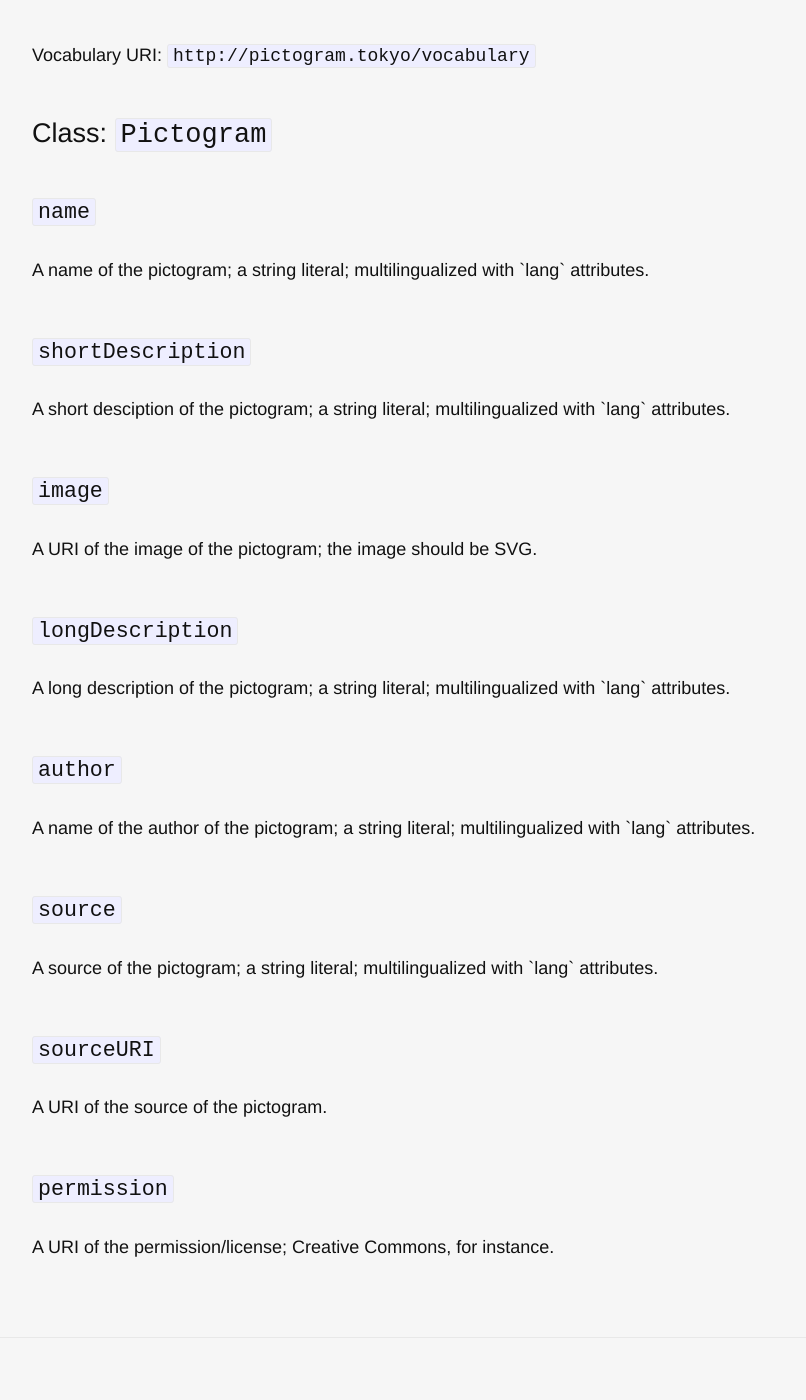
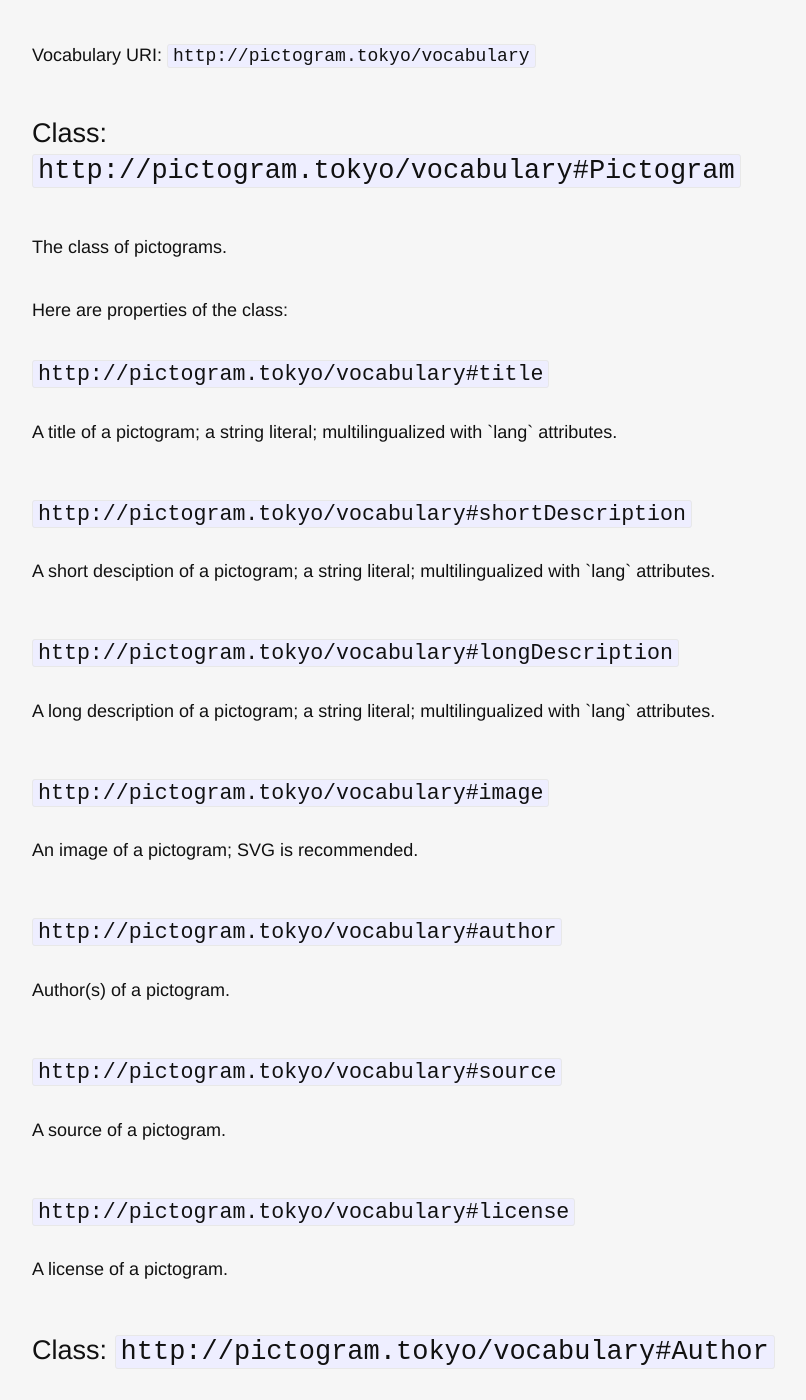
Before and after one commit to hyperpictogram/hyperpictogram.github.io, a Jekyll site: the page built from vocabulary.html, in a window 1280 px wide and 1400 px high, scrolled down 196 px. Shown: the whole window, without its empty margins (235-1041 px from the left). Built offline with Jekyll 4.4.1, drawn with Linux system fonts in a browser that asks for light colours; some of the changed text lies outside the part shown.

Commit message:
update the vocabulary

```diff
--- a/vocabulary.html
+++ b/vocabulary.html
@@ -9,32 +9,46 @@ title: Vocabulary
 
   <p>Vocabulary URI: <code>http://pictogram.tokyo/vocabulary</code></p>
 
-  <h2 id="Pictogram">Class: <code>Pictogram</code></h2>
+  <h2 id="Pictogram">Class: <code>http://pictogram.tokyo/vocabulary#Pictogram</code></h2>
+
+  <p>The class of pictograms.</p>
+
+  <p>Here are properties of the class:</p>
 
   <dl class="vocabulary-definition">
-    <dt id="name"><code>name</code></dt>
-    <dd lang="en">A name of the pictogram; a string literal; multilingualized with `lang` attributes.</dd>
 
-    <dt id="shortDescription"><code>shortDescription</code></dt>
-    <dd lang="en">A short desciption of the pictogram; a string literal; multilingualized with `lang` attributes.</dd>
+    <dt id="title"><code>http://pictogram.tokyo/vocabulary#title</code></dt>
+    <dd lang="en">A title of a pictogram; a string literal; multilingualized with `lang` attributes.</dd>
 
-    <dt id="image"><code>image</code></dt>
-    <dd lang="en">A URI of the image of the pictogram; the image should be SVG.</dd>
+    <dt id="shortDescription"><code>http://pictogram.tokyo/vocabulary#shortDescription</code></dt>
+    <dd lang="en">A short desciption of a pictogram; a string literal; multilingualized with `lang` attributes.</dd>
 
-    <dt id="longDescription"><code>longDescription</code></dt>
-    <dd lang="en">A long description of the pictogram; a string literal; multilingualized with `lang` attributes.</dd>
+    <dt id="longDescription"><code>http://pictogram.tokyo/vocabulary#longDescription</code></dt>
+    <dd lang="en">A long description of a pictogram; a string literal; multilingualized with `lang` attributes.</dd>
 
-    <dt id="author"><code>author</code></dt>
-    <dd lang="en">A name of the author of the pictogram; a string literal; multilingualized with `lang` attributes.</dd>
+    <dt id="image"><code>http://pictogram.tokyo/vocabulary#image</code></dt>
+    <dd lang="en">An image of a pictogram; SVG is recommended.</dd>
 
-    <dt id="source"><code>source</code></dt>
-    <dd lang="en">A source of the pictogram; a string literal; multilingualized with `lang` attributes.</dd>
+    <dt id="author"><code>http://pictogram.tokyo/vocabulary#author</code></dt>
+    <dd lang="en">Author(s) of a pictogram.</dd>
 
-    <dt id="sourceURI"><code>sourceURI</code></dt>
-    <dd lang="en">A URI of the source of the pictogram.</dd>
+    <dt id="source"><code>http://pictogram.tokyo/vocabulary#source</code></dt>
+    <dd lang="en">A source of a pictogram.</dd>
 
-    <dt id="permission"><code>permission</code></dt>
-    <dd lang="en">A URI of the permission/license; Creative Commons, for instance.</dd>
+    <dt id="license"><code>http://pictogram.tokyo/vocabulary#license</code></dt>
+    <dd lang="en">A license of a pictogram.</dd>
   </dl>
 
+  <h2 id="Author">Class: <code>http://pictogram.tokyo/vocabulary#Author</code></h2>
+
+  <p>The class of author(s) of pictograms.</p>
+
+  <h2 id="Source">Class: <code>http://pictogram.tokyo/vocabulary#Source</code></h2>
+
+  <p>The class of source of pictograms.</p>
+
+  <h2 id="License">Class: <code>http://pictogram.tokyo/vocabulary#License</code></h2>
+
+  <p>The class of license of pictograms.</p>
+
 </div>
```
Also changed, not shown: 2 other files.
